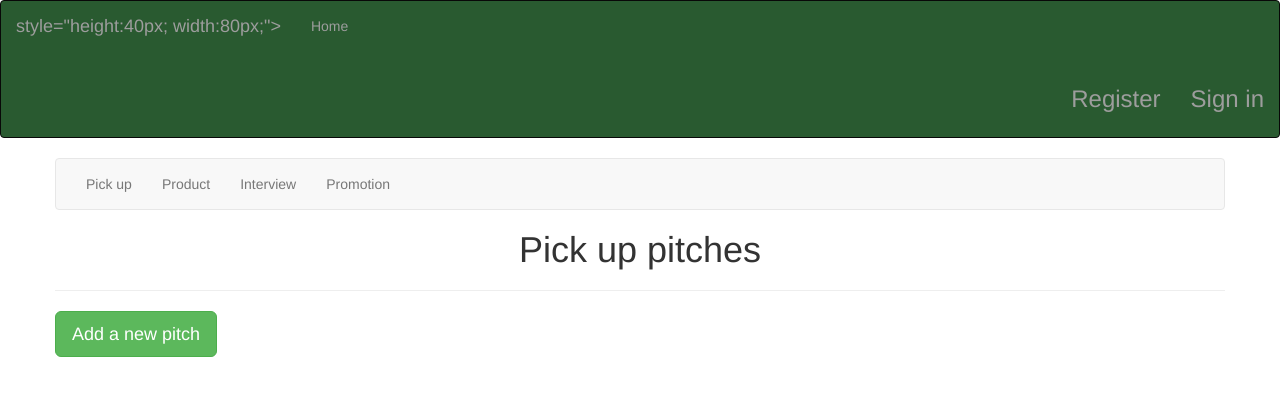
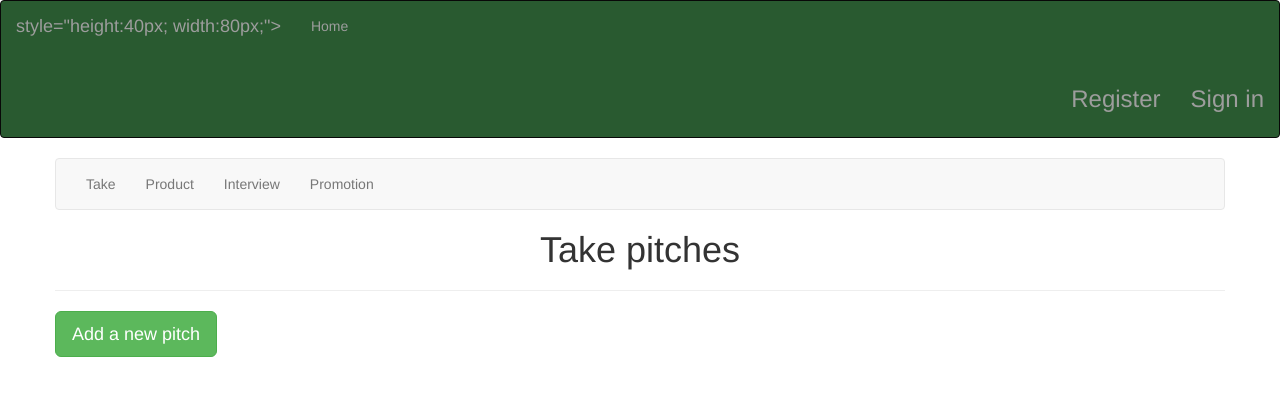
Before and after one commit to Rickyngotho/pitch, a Flask app: page /pitch in a window 1280 px wide. Shown: the top 396 px of the page. Run offline with Flask 2, Linux system fonts and the light colour scheme; data that the repository does not hold is empty; some libraries are stand-ins or nearby versions; some web fonts are replaced.

Commit message:
make changes

```diff
--- a/app/templates/pitch.html
+++ b/app/templates/pitch.html
@@ -10,7 +10,7 @@
                 <!-- Collect the nav links, forms, and other content for toggling -->
                 <div class="collapse navbar-collapse navbar-ex1-collapse" id="pro">
                   <ul class="nav navbar-nav">
-                    <li><a href="/pitch">Pick up</a></li>
+                    <li><a href="/pitch">Take</a></li>
                     <li><a href="/product">Product</a></li>
                   <li><a href="/interview">Interview</a></li>
                     <li><a href="/promotion">Promotion</a></li>
@@ -18,7 +18,7 @@
                   </ul>
                 </div>
               </nav>
-        <h1 class="text-center">Pick up pitches</h1>
+        <h1 class="text-center">Take pitches</h1>
         <hr>
 
         {% if pitches_interview %}
@@ -40,7 +40,7 @@
            <a class="btn btn-success btn-lg text-center" href="/new_pitch"> Add a new pitch</a>
 
         {% else%}
-            <h3 class="text-center">No pitches yet</h3>
+            <h3 class="text-center">No pitches </h3>
 
 
             <a class="btn btn-success btn-lg text-center" href="/new_pitch"> Add a new pitch</a>
```
